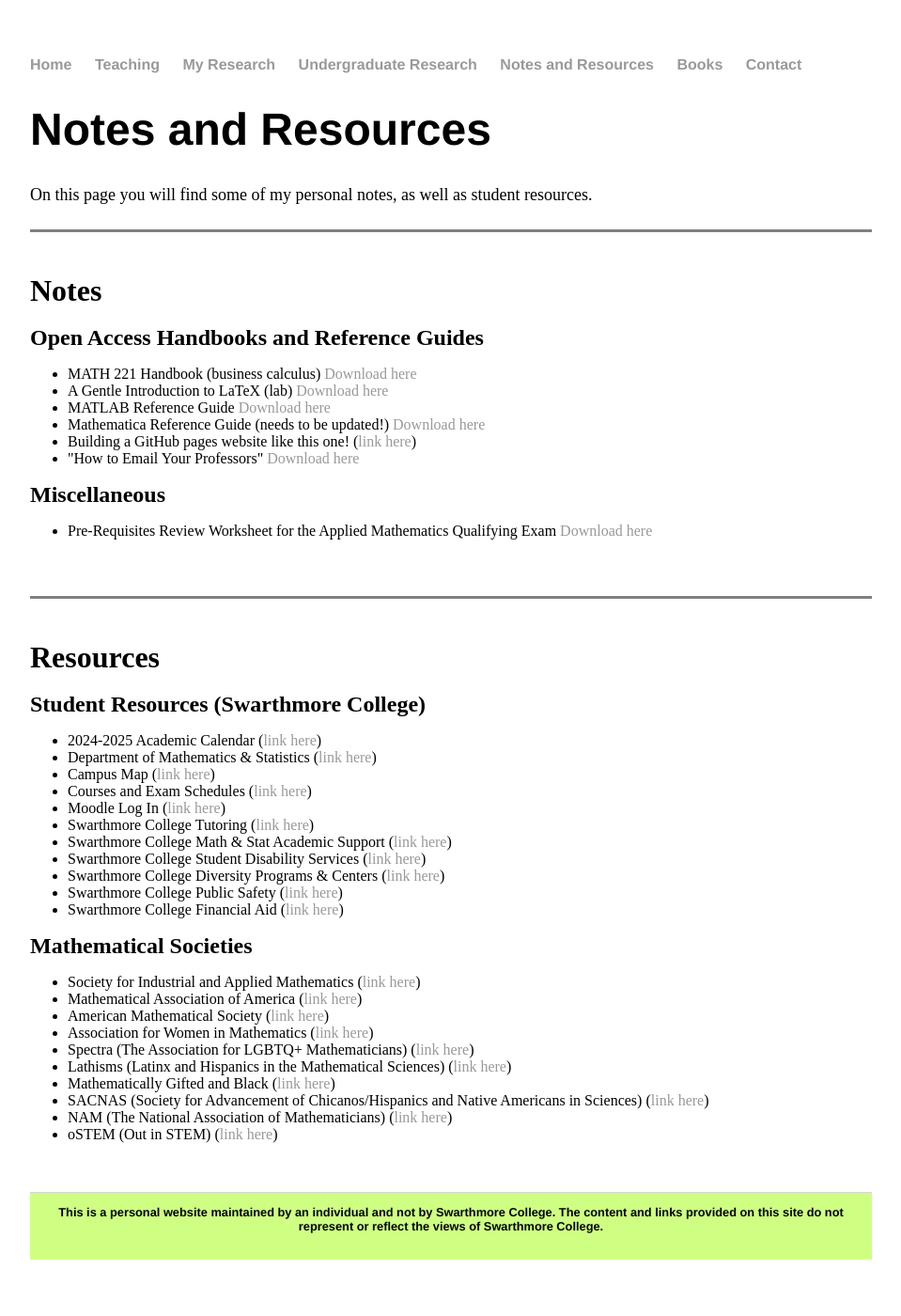
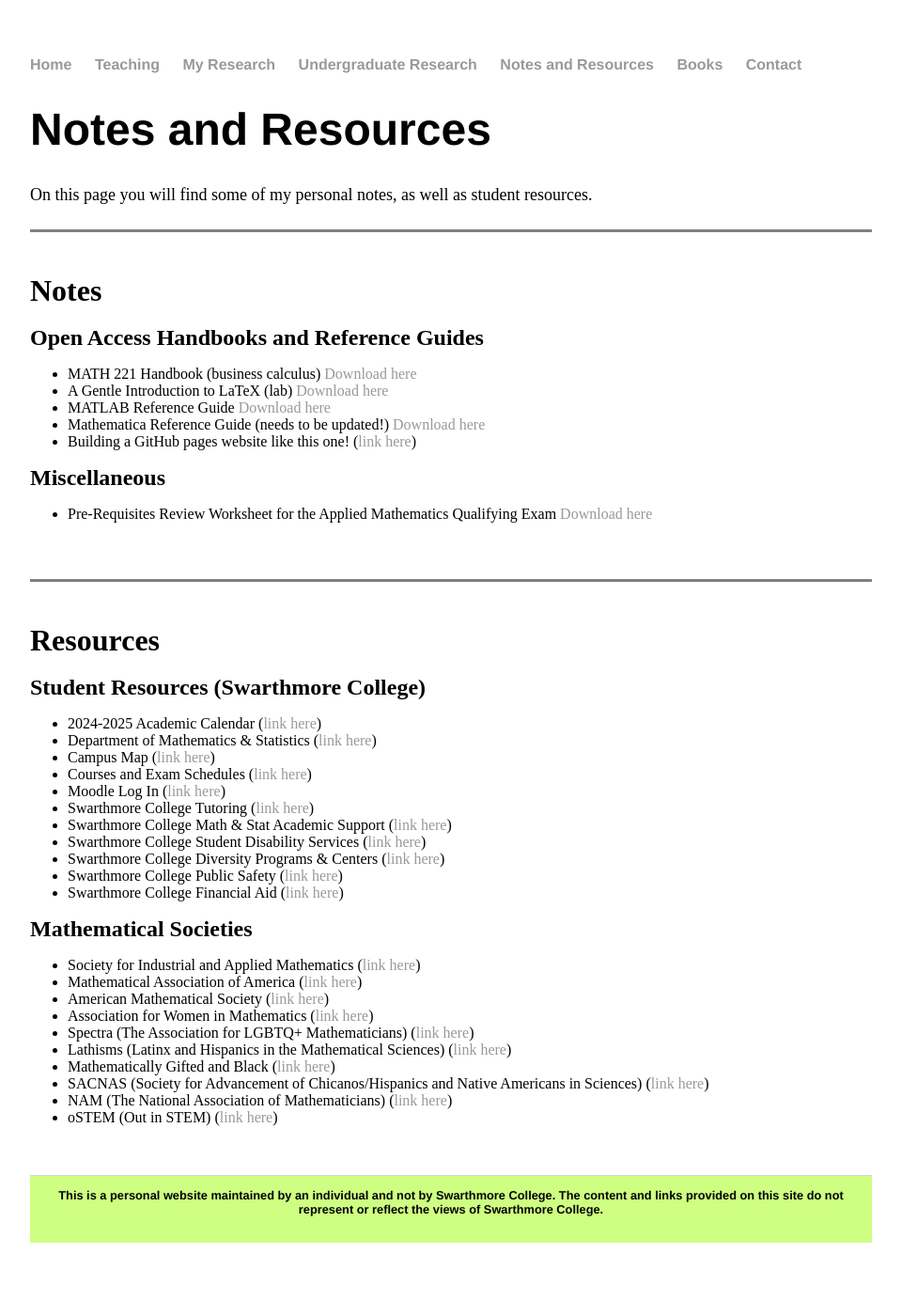
Before and after one commit to jhknakao/jhknakao.github.io, a Jekyll site: the page built from notes.html, in a window 1280 px wide. Shown: the whole page at 94% size, without its empty margins (160-1119 px from the left). Built offline with Jekyll 4.4.1, drawn with Linux system fonts in a browser that asks for light colours.

Commit message:
Update notes.html

```diff
--- a/notes.html
+++ b/notes.html
@@ -22,7 +22,6 @@ title: Notes and Resources
 		<li>MATLAB Reference Guide <a href="files/guides/MATLABguide.pdf" class="download" title="Download MATLAB Guide">Download here</a></li>
 		<li>Mathematica Reference Guide (needs to be updated!) <a href="files/guides/MathematicaGuide.pdf" class="download" title="Download Mathematica Guide">Download here</a></li>
 		<li>Building a GitHub pages website like this one! (<a href="http://jmcglone.com/guides/github-pages/">link here</a>)</li>
-		<li>"How to Email Your Professors" <a href="files/Email Etiquette.pdf" class="download" title="How to Email Your Professors">Download here</a></li>
 	</ul>
 
 	<font size="5"><b>Miscellaneous</b></font>
```
